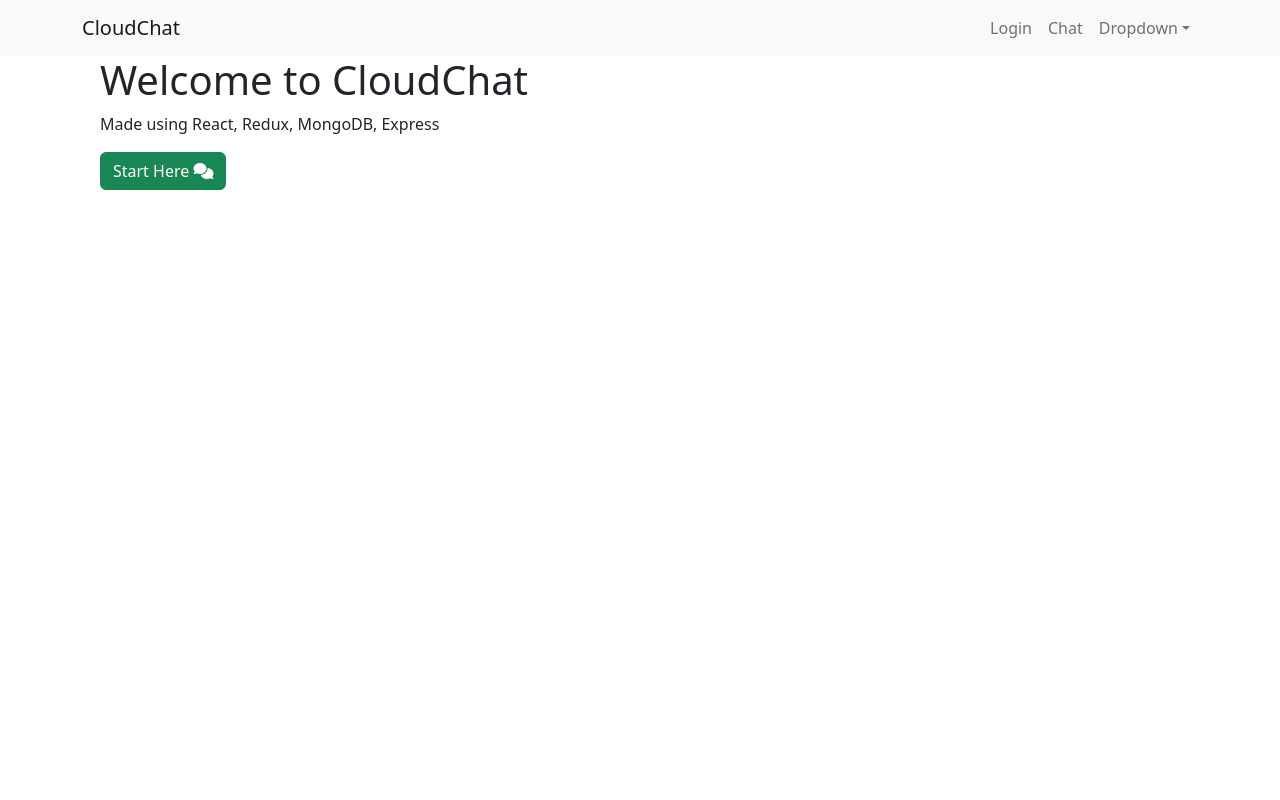
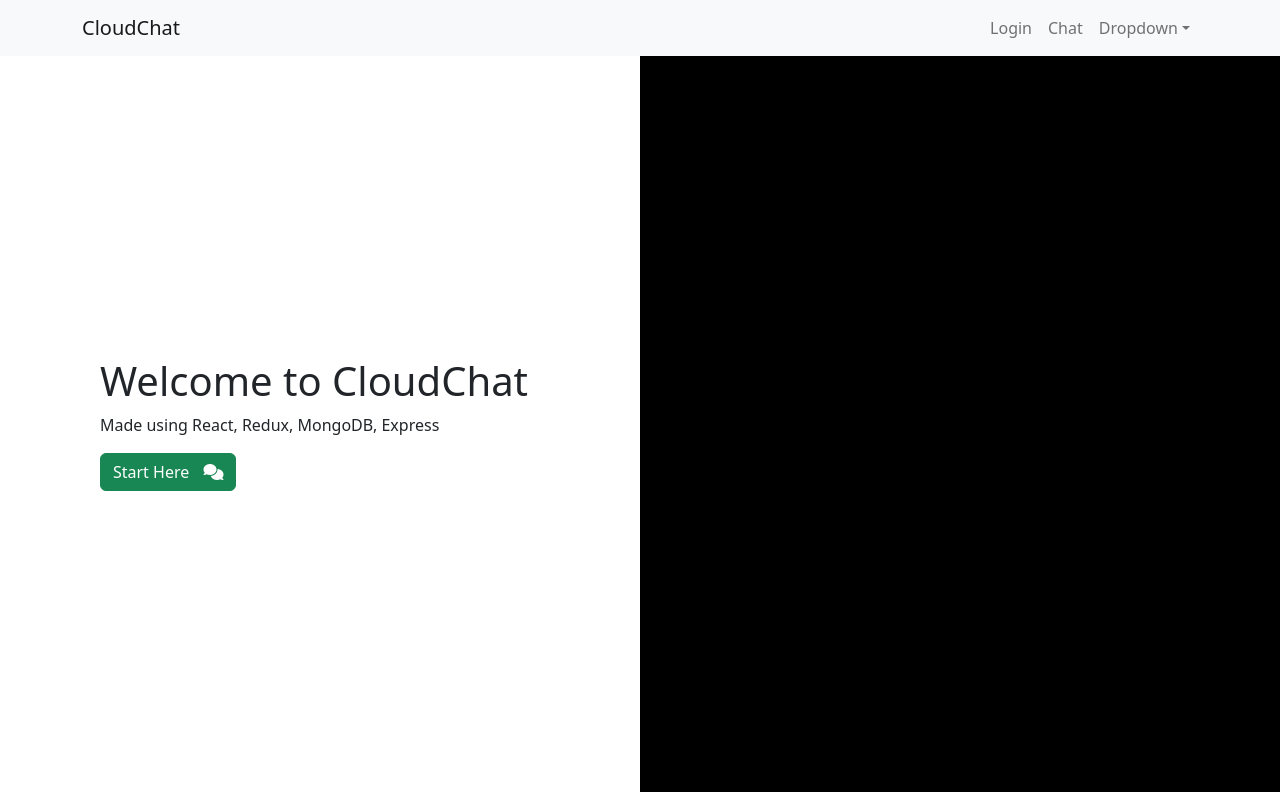
Before and after one commit to farmology/chatapp, a React (Create React App) app in the folder cloudchat/: page / in a window 1280 px wide. Built offline with nearby package versions, Linux system fonts and the light colour scheme.

Commit message:
Create basic home page structure

```diff
--- a/cloudchat/src/pages/Home.css
+++ b/cloudchat/src/pages/Home.css
@@ -0,0 +1,13 @@
+.home__bg {
+    background-color: black;
+    height: 92vh;
+    background-position: center;
+    background-size: cover;
+    background-repeat: no-repeat;
+    overflow-x: hidden;
+}
+
+.home-message-icon {
+    margin-left: 10px;
+    display: inline-block;
+}
```
